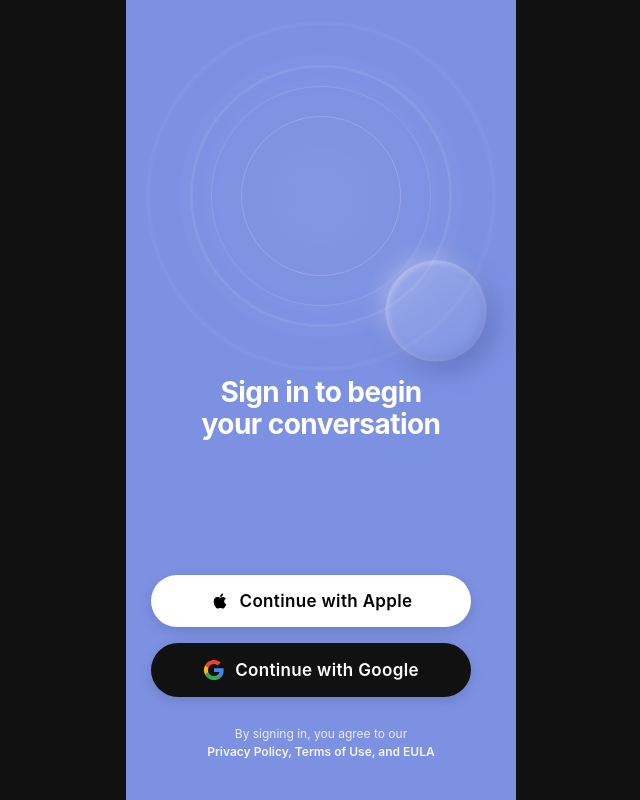
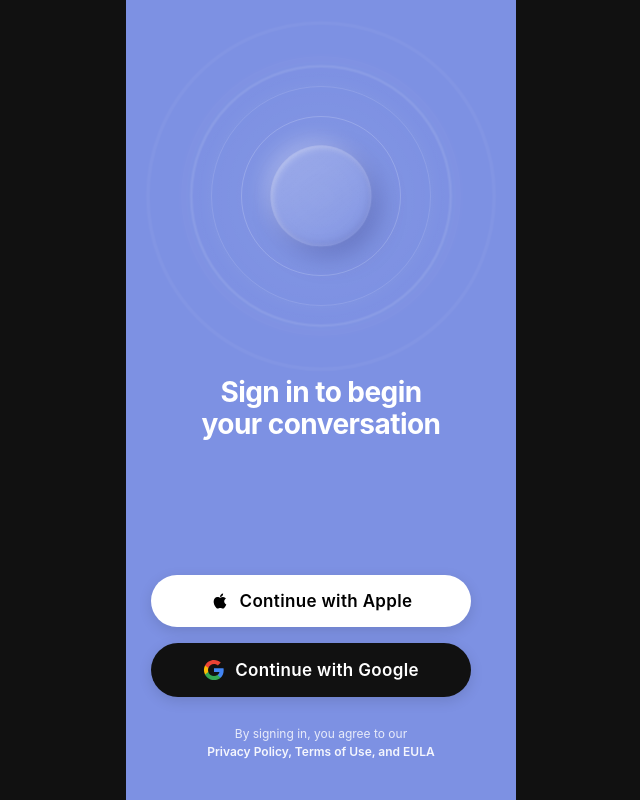
Before and after one commit to pm-in-code/pixelperfect, a React (Vite) app: page /screen/2 in a window 1280 px wide. Shown: the whole page, without its empty margins (319-959 px from the left). Built offline with nearby package versions, Linux system fonts and the light colour scheme.

Commit message:
fix(PulseRings): center core circle (remove position:relative override)
Made-with: Cursor

```diff
--- a/src/components/PulseRings.module.css
+++ b/src/components/PulseRings.module.css
@@ -55,7 +55,7 @@
   height: 100px;
   margin-top: -50px;
   margin-left: -50px;
-  position: relative;
+  /* must stay position:absolute from .ring — relative broke centering */
   z-index: 2;
   background: linear-gradient(145deg, rgba(255, 255, 255, 0.22), rgba(255, 255, 255, 0.02));
   box-shadow:
```
